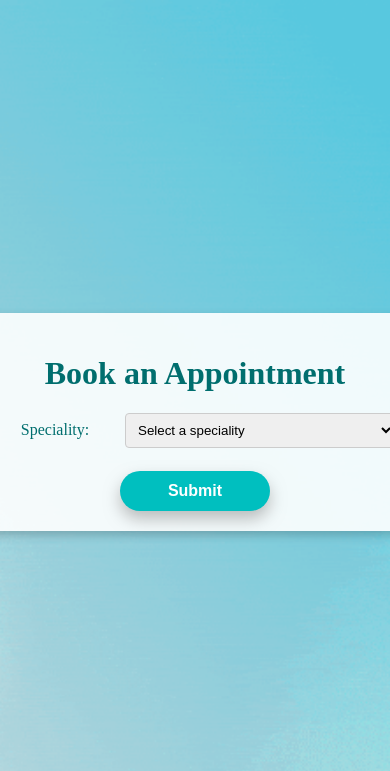
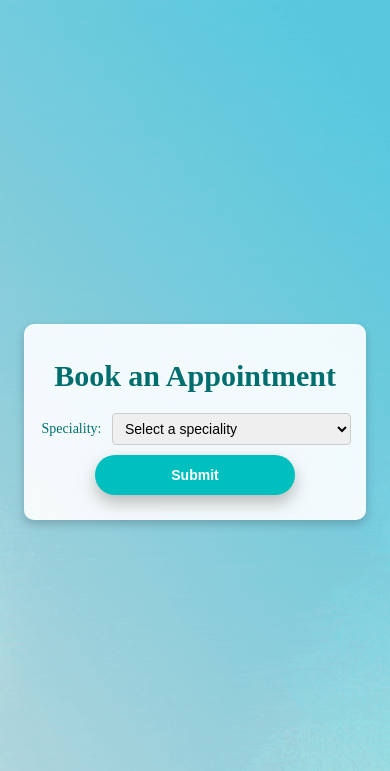
Before and after one commit to HessahAlotaibi1/Web_Project, a PHP site: the page made by html pages/booking.html in a window 390 px wide; the page is wider, and only the part inside the window is pictured. Shown: the top 771 px of that part. Run offline with PHP 8.4, Linux system fonts and the light colour scheme.

Commit message:
Update booking.css

```diff
--- a/css/booking.css
+++ b/css/booking.css
@@ -83,3 +83,48 @@ h1 {
   width: 150px;
   margin-top: 10px;
 }
+@media (max-width: 768px) {
+  .main {
+    width: 80%;
+    padding: 15px;
+  }
+
+  h1 {
+    font-size: 30px;
+  }
+
+  .form-group {
+    flex-direction: row;
+    align-items: center;
+    justify-content: space-between;
+    gap: 8px;
+    margin: 6px 0;
+  }
+
+  .form-group label {
+    width: 90px;
+    font-size: 14px;
+  }
+
+  .form-group input,
+  .form-group select,
+  .form-group textarea {
+    flex: 1;
+    font-size: 14px;
+    padding: 6px 8px;
+  }
+
+  #select-specialty-btn,
+  #booking {
+    width: 80%;
+    max-width: 200px;
+    height: 40px;
+    font-size: 14px;
+    margin: 10px auto;
+    display: block;
+  }
+
+  #booking a {
+    line-height: 40px;
+  }
+}
```
